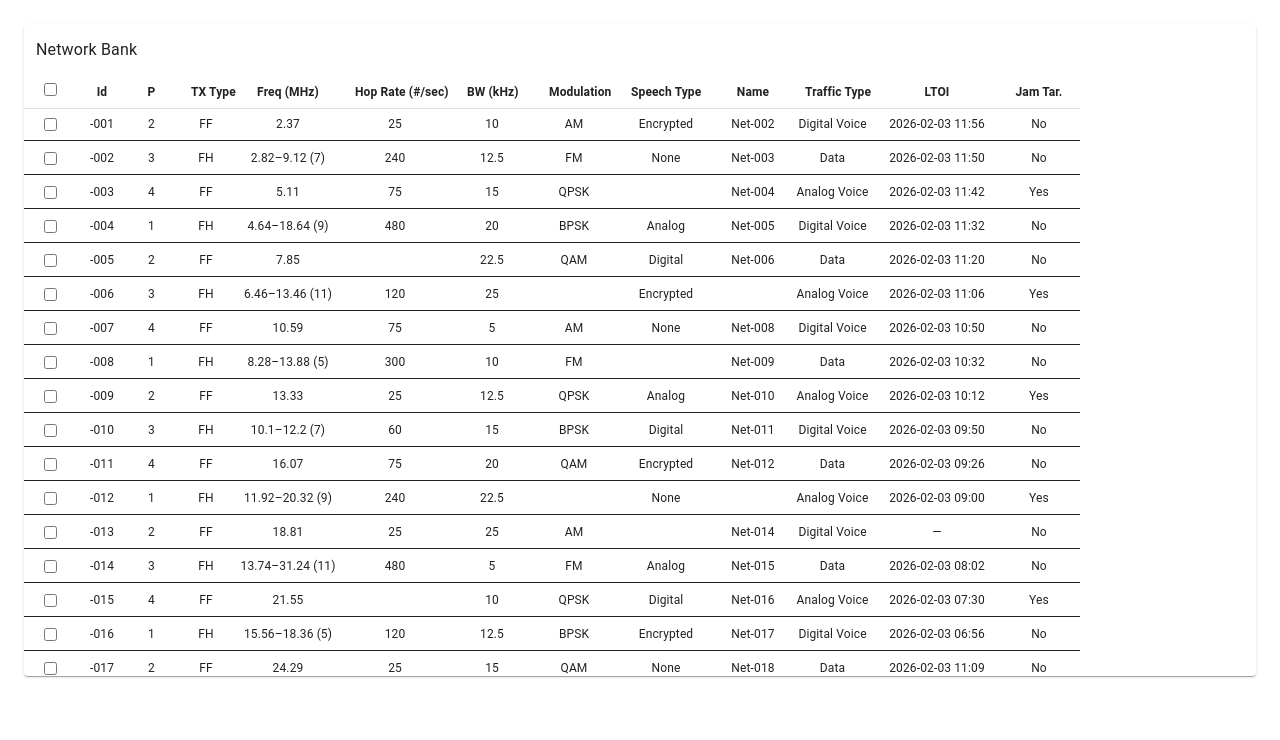
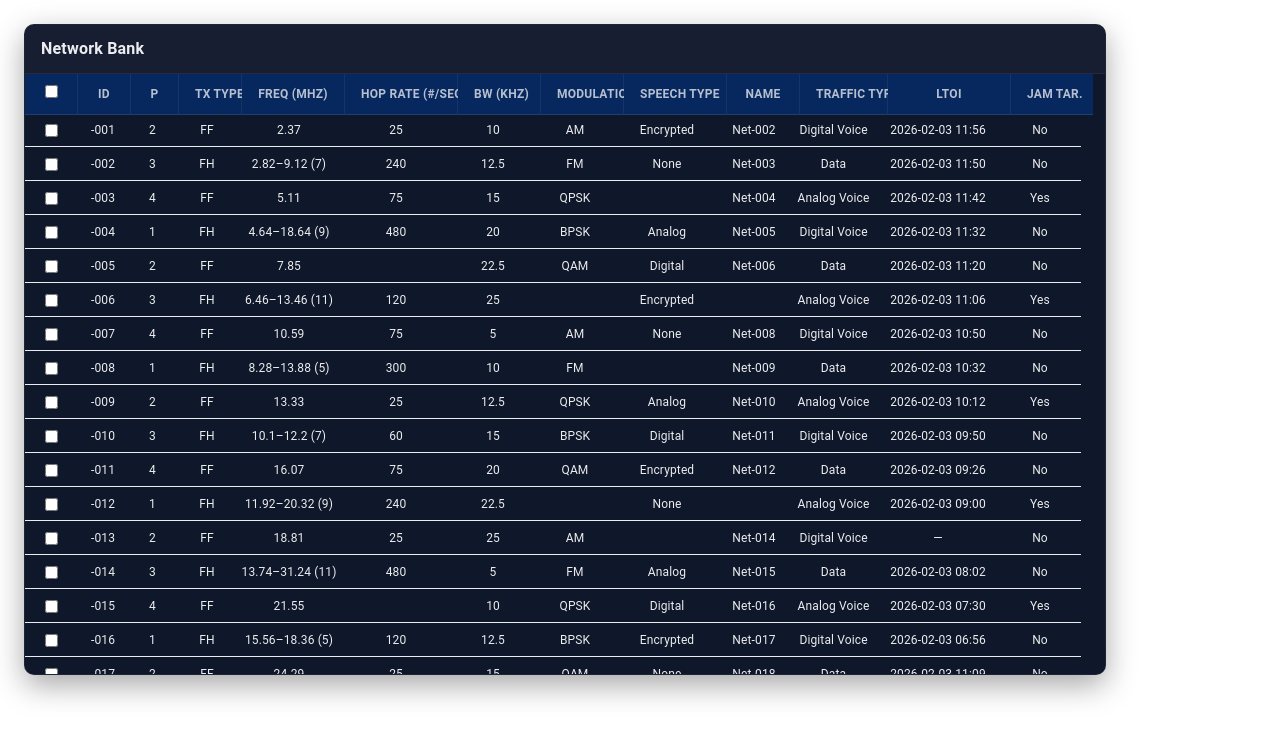
Before and after one commit to GalHayne/tanstack_table, a React (Vite) app: page / in a window 1280 px wide. Shown: the top 740 px of the page. Built offline with nearby package versions, Linux system fonts and the light colour scheme.

Commit message:
design of table

```diff
--- a/src/NetworkBankTable.tsx
+++ b/src/NetworkBankTable.tsx
@@ -1,6 +1,6 @@
 import * as React from "react";
 import type { SortingState, RowSelectionState, ColumnDef } from "@tanstack/react-table";
-import {flexRender,getCoreRowModel,useReactTable,getSortedRowModel} from "@tanstack/react-table";
+import { flexRender, getCoreRowModel, useReactTable, getSortedRowModel } from "@tanstack/react-table";
 import { useVirtualizer } from "@tanstack/react-virtual";
 import {
     Box,
@@ -17,6 +17,19 @@ import type { NetworkBankRow } from "./mockNetworkBank";
 
 const DASH = "—";
 const FIXED_TABLE_WIDTH = 1080;
+
+const UI = {
+    bg: "#0B1220",
+    panel: "#0F172A",
+    header: "rgb(7, 40, 94)",
+    border: "rgba(255,255,255,0.10)",
+    borderSoft: "rgba(255,255,255,0.06)",
+    text: "rgba(255,255,255,0.92)",
+    textMuted: "rgba(255,255,255,0.70)",
+    hover: "rgba(255,255,255,0.04)",
+    selected: "rgba(59,130,246,0.18)",
+    selectedHover: "rgba(59,130,246,0.24)",
+};
 
 function formatFreq(row: NetworkBankRow): string {
     if (row.centerFrequency !== null) return String(row.centerFrequency);
@@ -79,7 +92,7 @@ export function NetworkBankTable({
     data: NetworkBankRow[];
     dense?: boolean;
     height?: number;
-    }) {
+}) {
     const columns = React.useMemo<ColumnDef<NetworkBankRow>[]>(
         () => [
             {
@@ -262,8 +275,29 @@ export function NetworkBankTable({
 
 
     return (
-        <Paper elevation={1}>
-            <Typography sx={{ p: 1.5 }} variant="subtitle1">
+        <Paper
+            elevation={0}
+            sx={{
+                width: FIXED_TABLE_WIDTH,
+                bgcolor: UI.panel,
+                color: UI.text,
+                border: `1px solid ${UI.borderSoft}`,
+                borderRadius: 2.5,
+                overflow: "hidden",
+                boxShadow: "0 10px 30px rgba(0,0,0,0.35)",
+            }}
+        >
+            <Typography
+                sx={{
+                    px: 2,
+                    py: 1.25,
+                    fontWeight: 700,
+                    letterSpacing: 0.2,
+                    borderBottom: `1px solid ${UI.borderSoft}`,
+                    bgcolor: "rgba(255,255,255,0.03)",
+                }}
+                variant="subtitle1"
+            >
                 Network Bank
             </Typography>
 
@@ -272,7 +306,29 @@ export function NetworkBankTable({
                 sx={{
                     height,
                     overflow: "auto",
-                    width: FIXED_TABLE_WIDTH,
+                    width: "100%",
+                    bgcolor: UI.panel,
+
+                    // Firefox
+                    scrollbarWidth: "thin",
+                    scrollbarColor: "rgba(255,255,255,0.22) rgba(255,255,255,0.06)",
+
+                    // Chrome / Edge / Safari
+                    "&::-webkit-scrollbar": { width: "10px", height: "10px" },
+                    "&::-webkit-scrollbar-track": {
+                        backgroundColor: "rgba(255,255,255,0.05)",
+                        borderRadius: "999px",
+                    },
+                    "&::-webkit-scrollbar-thumb": {
+                        backgroundColor: "rgba(255,255,255,0.14)",
+                        borderRadius: "999px",
+                        border: "2px solid rgba(0,0,0,0)",
+                        backgroundClip: "padding-box",
+                    },
+                    "&:hover::-webkit-scrollbar-thumb": {
+                        backgroundColor: "rgba(255,255,255,0.26)",
+                    },
+                    "&::-webkit-scrollbar-corner": { backgroundColor: "transparent" },
                 }}
             >
                 <Table
@@ -297,17 +353,34 @@ export function NetworkBankTable({
                                             onClick={canSort ? header.column.getToggleSortingHandler() : undefined}
                                             key={header.id}
                                             sx={{
-                                                cursor: header.column.getCanSort() ? "pointer" : "default",
+                                                cursor: canSort ? "pointer" : "default",
                                                 userSelect: "none",
+
                                                 width: COL_W[id] ?? 120,
                                                 minWidth: COL_W[id] ?? 120,
                                                 maxWidth: COL_W[id] ?? 120,
+
                                                 fontWeight: 700,
-                                                fontSize,
+                                                fontSize: 12,
+                                                letterSpacing: 0.25,
+                                                textTransform: "uppercase",
+                                                color: UI.textMuted,
+
                                                 textAlign: "center",
-                                                py: cellPy,
+                                                py: 1,
                                                 whiteSpace: "nowrap",
-                                                bgcolor: "background.paper",
+                                                bgcolor: UI.header,
+
+                                                borderBottom: `1px solid ${UI.border}`,
+                                                borderRight: `1px solid ${UI.borderSoft}`,
+
+                                                "&:last-of-type": { borderRight: "none" },
+
+                                                ...(canSort
+                                                    ? {
+                                                        "&:hover": { bgcolor: "rgba(255,255,255,0.08)" },
+                                                    }
+                                                    : {}),
                                             }}
                                         >
                                             {header.isPlaceholder
@@ -349,6 +422,16 @@ export function NetworkBankTable({
                                         left: 0,
                                         transform: `translateY(${vi.start}px)`,
                                         width: tableWidth,
+
+                                        cursor: "pointer",
+
+                                        bgcolor: row.getIsSelected()
+                                            ? UI.selected
+                                            : "transparent",
+
+                                        "&:hover": {
+                                            bgcolor: row.getIsSelected() ? UI.selectedHover : UI.hover,
+                                        },
                                     }}
                                 >
                                     {row.getVisibleCells().map((cell) => {
```
